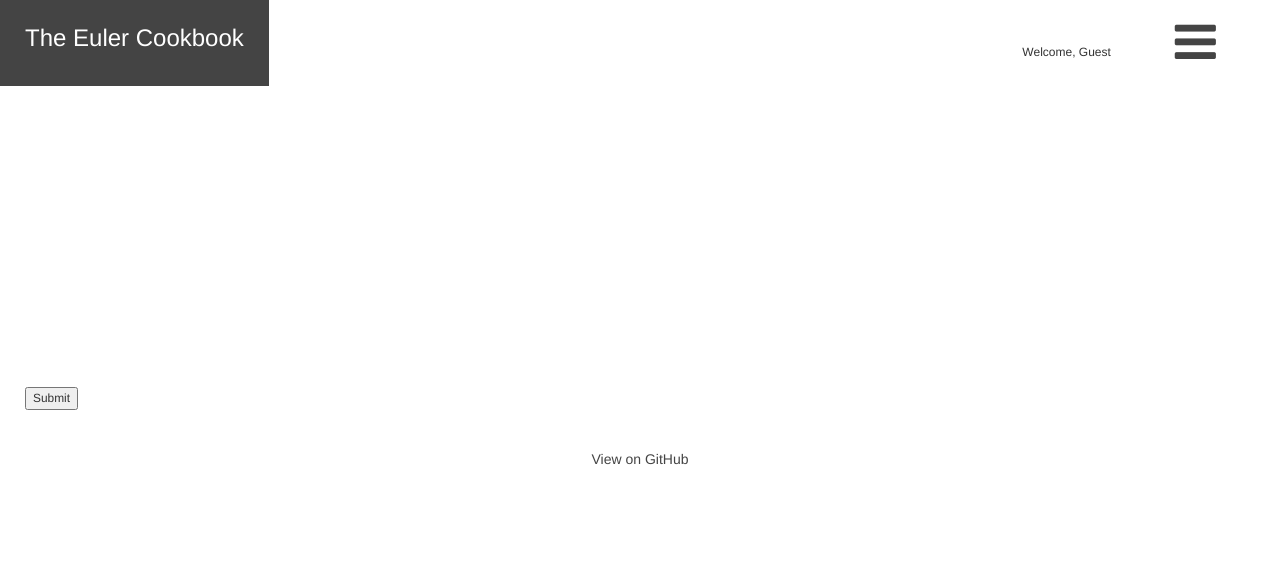
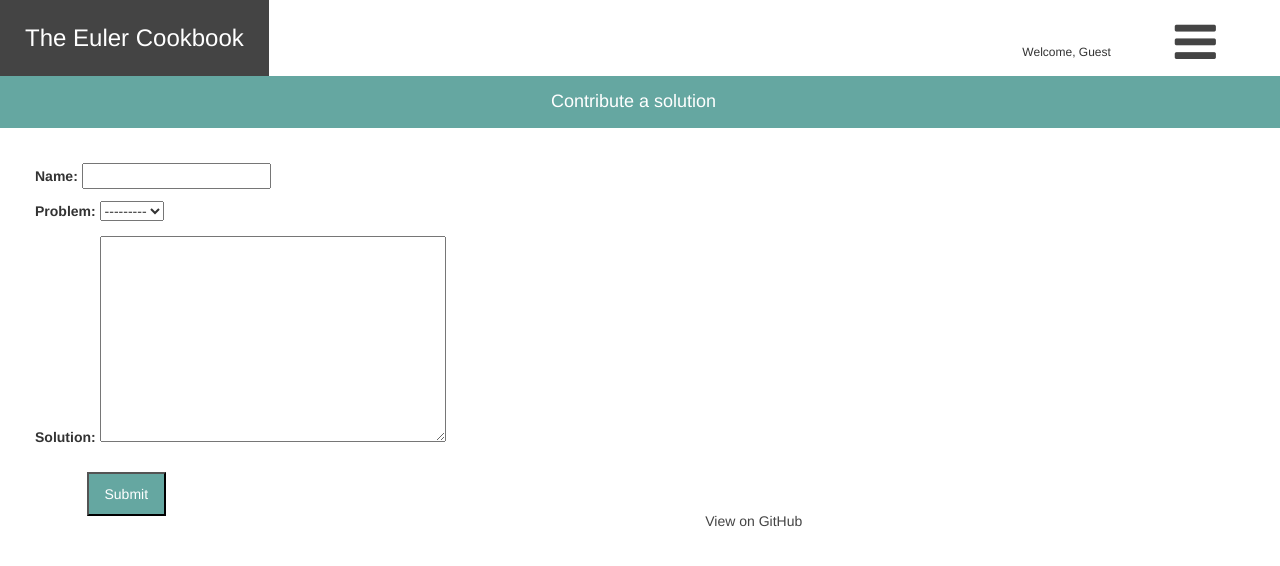
Before and after one commit to zachcalvert/euler_cookbook, a Django app: page /contribute/ in a window 1280 px wide; the page is wider, and only the part inside the window is pictured. Shown: the top 566 px of that part. Run offline with Django 3.2, Linux system fonts and the light colour scheme; data that the repository does not hold is empty; some libraries are stand-ins or nearby versions.

Commit message:
nav bar on every page, consistent button style

```diff
--- a/problems/templates/contribute.html
+++ b/problems/templates/contribute.html
@@ -2,6 +2,10 @@
 {% load i18n %}
 
 {% block content %}
+
+	<ul class="pagination nav navbar-nav">
+		<p style="font-size:18px;color:white;margin:0px!important">Contribute a solution</p>
+	</ul>
 
 	<form id="contribute-form" class="fancy" method="post">{% csrf_token %}
 	    <fieldset>
@@ -9,7 +13,7 @@
 		</fieldset>
         <li>
 		    {% block form-button %}
-		        <input class="button blue small" type="submit" value="{% trans 'Submit' %}" />
+		        <input class="solution-button" style="float:left;" type="submit" value="{% trans 'Submit' %}" />
 		    {% endblock %}
 		</li>
 	</form>
--- a/static/css/base.css
+++ b/static/css/base.css
@@ -28,6 +28,14 @@ td.solved {
 h3 {
 	margin-top: 0px!important;
 }
+
+fieldset {
+  /* min-width: 0; */
+  padding: 10px!important;
+  /* margin: 0; */
+  border: 0!important;
+}
+
 /* site-wide header stuff */
 
 #site-header {
```
Also changed, not shown: accounts/templates/login.html (+6 -1 lines), problems/templates/about.html (+5 -3 lines).
